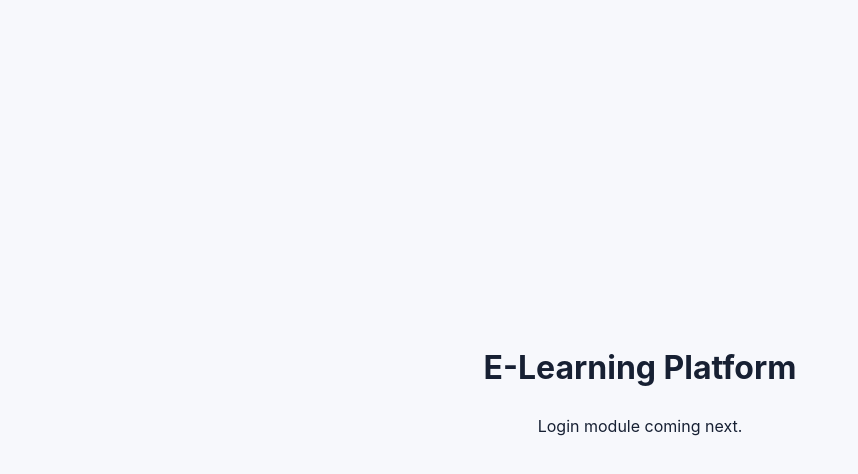
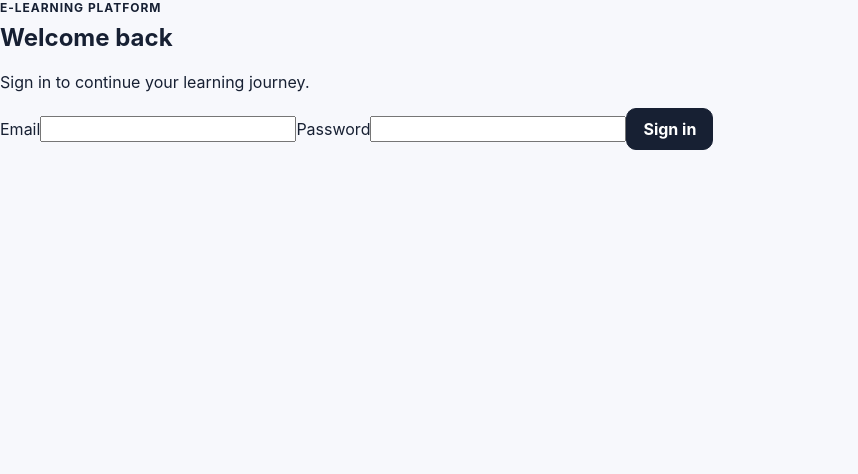
Before and after one commit to prashantpiyush1111/e-learning-java-fullstack, a React (Vite) app in the folder frontend/: page /login in a window 1280 px wide. Shown: the top 474 px of the page, without its empty margins (0-858 px from the left). Built offline with nearby package versions, Linux system fonts and the light colour scheme; no server answers.

Commit message:
feat(frontend): wire real login flow

```diff
--- a/frontend/src/App.jsx
+++ b/frontend/src/App.jsx
@@ -8,13 +8,12 @@ import InstructorCourseForm from './pages/InstructorCourseForm';
 import InstructorCourseManager from './pages/InstructorCourseManager';
 import AdminDashboard from './pages/admin/AdminDashboard';
 import AdminUsers from './pages/admin/AdminUsers';
-
-function LoginPlaceholder() { return <div className="page-placeholder"><h1>E-Learning Platform</h1><p>Login module coming next.</p></div>; }
+import Login from './pages/Login';
 
 function App() {
   return <Routes>
     <Route path="/" element={<Navigate to="/login" replace />} />
-    <Route path="/login" element={<LoginPlaceholder />} />
+    <Route path="/login" element={<Login />} />
     <Route element={<ProtectedRoute roles={["STUDENT"]} />}>
       <Route path="/dashboard" element={<StudentDashboard />} />
       <Route path="/courses" element={<CourseCatalog />} />
```
